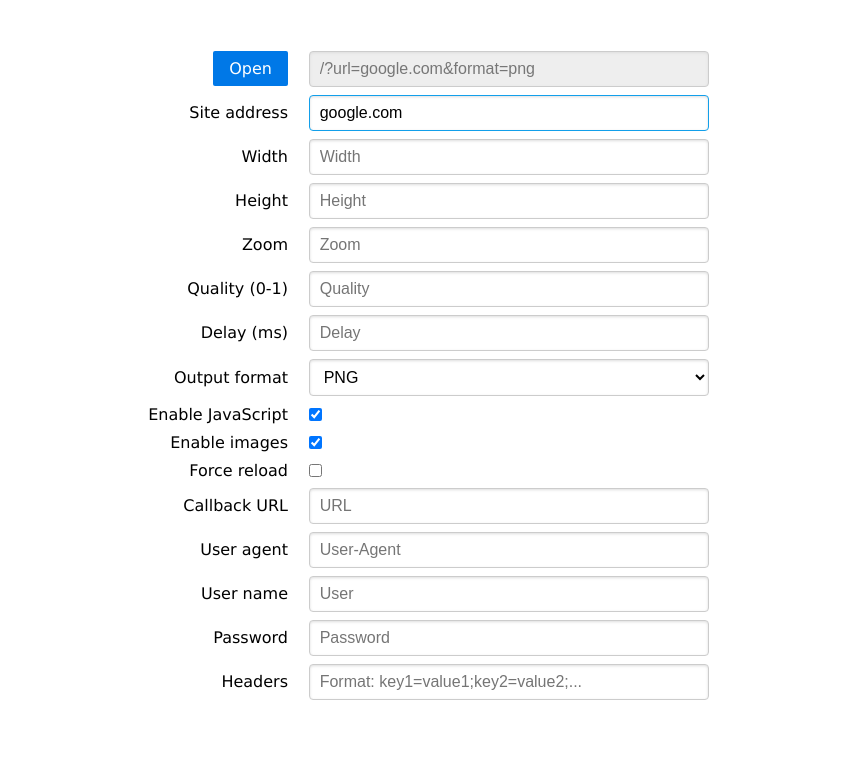
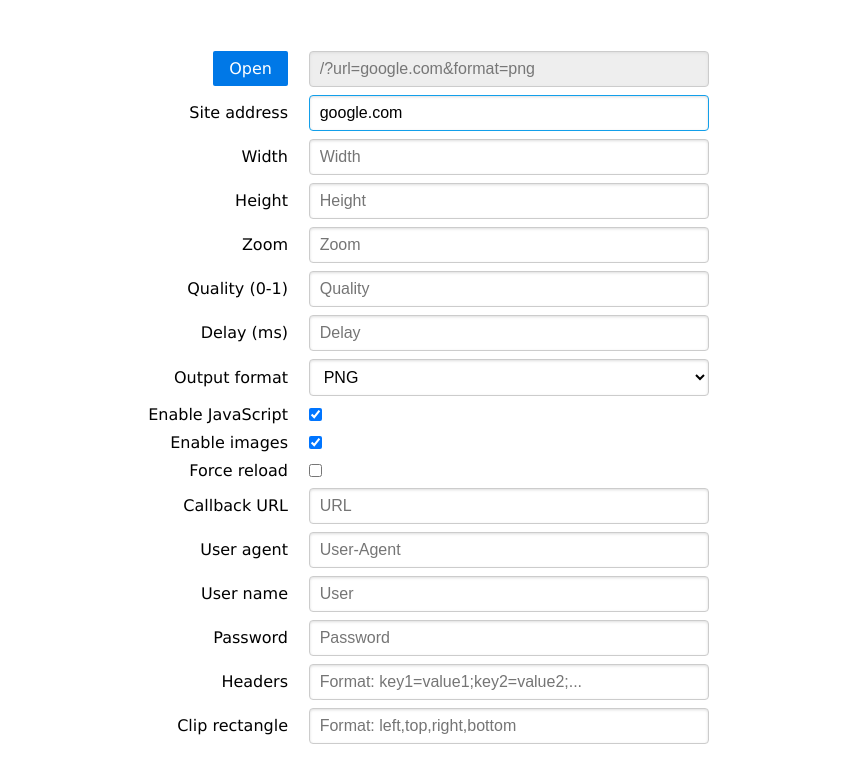
Before and after one commit to vbauer/manet, a website: page public/usage.html in a window 1280 px wide. Shown: the part 169-952 px from the top of the page, without its empty margins (208-1071 px from the left). Drawn offline with Linux system fonts and the light colour scheme.

Commit message:
#9: Add "clipRect" parameter in sandbox UI

```diff
--- a/public/js/app.js
+++ b/public/js/app.js
@@ -7,7 +7,7 @@
         'width', 'height', 'zoom', 'quality',
         'js', 'images',
         'user', 'password',
-        'callback', 'headers',
+        'callback', 'headers', 'clipRect',
         'force'
     ];
 
--- a/public/usage.html
+++ b/public/usage.html
@@ -115,6 +115,11 @@
                     <input id="headers" name="headers" type="text" maxlength="1024" placeholder="Format: key1=value1;key2=value2;...">
                 </div>
 
+                <div class="pure-control-group">
+                    <label for="clipRect">Clip rectangle</label>
+                    <input id="clipRect" name="clipRect" type="text" maxlength="1024" placeholder="Format: left,top,right,bottom">
+                </div>
+
             </fieldset>
         </form>
 
```
